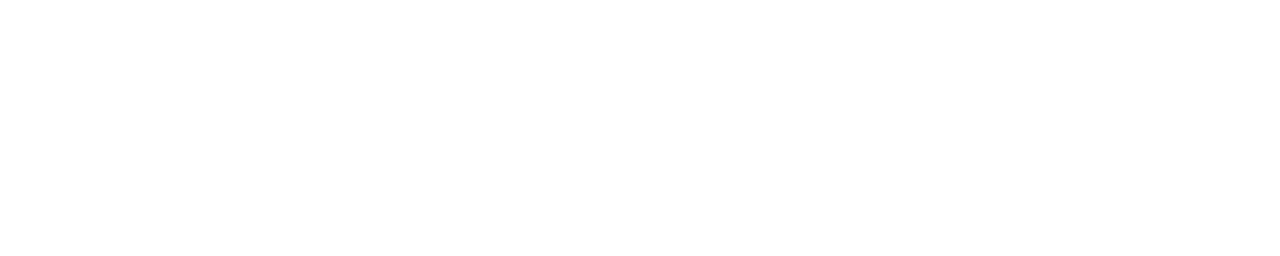
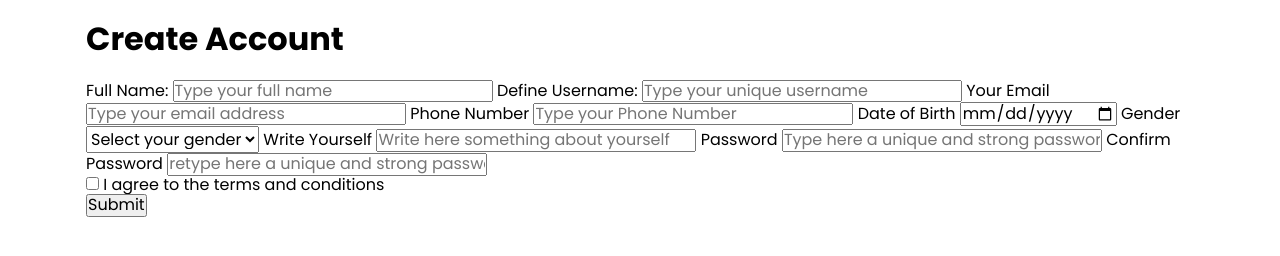
Before and after one commit to aruntutter/js-registration-form, a plain HTML site: page index.html in a window 1280 px wide. Drawn offline with Linux system fonts and the light colour scheme.

Commit message:
basic structure created

```diff
--- a/index.html
+++ b/index.html
@@ -20,6 +20,57 @@
 </head>
 
 <body>
+  <div class="container">
+    <h1 class="title">Create Account</h1>
+    <!-- Name Input -->
+    <label for="name">Full Name:</label>
+    <input type="text" placeholder="Type your full name">
+
+    <!-- User Name -->
+    <label for="username">Define Username:</label>
+    <input type="text" placeholder="Type your unique username">
+
+    <!-- E-Mail -->
+    <label for="username">Your Email</label>
+    <input type="text" placeholder="Type your email address">
+
+    <!-- Phone Number -->
+    <label for="username">Phone Number</label>
+    <input type="text" placeholder="Type your Phone Number">
+
+    <!-- DOB -->
+    <label for="username">Date of Birth</label>
+    <input type="date">
+
+    <!-- Gender -->
+    <label for="gender">Gender</label>
+    <select id="gender" name="gender" required>
+      <option value="" disabled selected>Select your gender</option>
+      <option value="male">Male</option>
+      <option value="female">Female</option>
+    </select>
+
+    <!-- Message -->
+    <label for="username">Write Yourself</label>
+    <input type="" placeholder="Write here something about yourself">
+
+    <!-- Password -->
+    <label for="username">Password</label>
+    <input type="text" placeholder="Type here a unique and strong password">
+
+    <!-- Confirm Password -->
+    <label for="username">Confirm Password</label>
+    <input type="text" placeholder="retype here a unique and strong password">
+
+    <!-- Terms-Conditions -->
+    <div class="term-cond">
+      <input type="checkbox" id="terms" name="terms" required>
+      <label for="terms">I agree to the terms and conditions</label>
+    </div>
+
+    <!-- Submit BTN -->
+    <button type="submit">Submit</button>
+  </div>
 
   <script src="./scripts/script.js"></script>
 </body>
```
